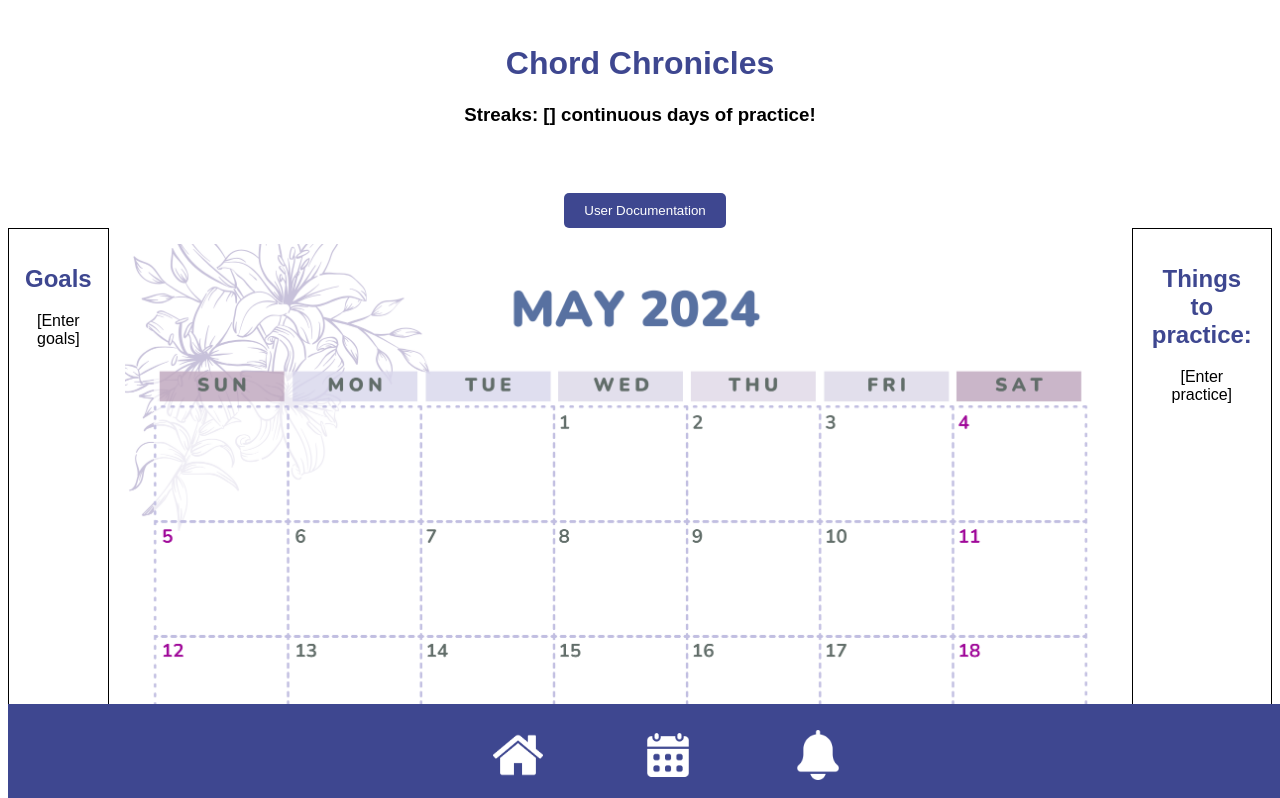
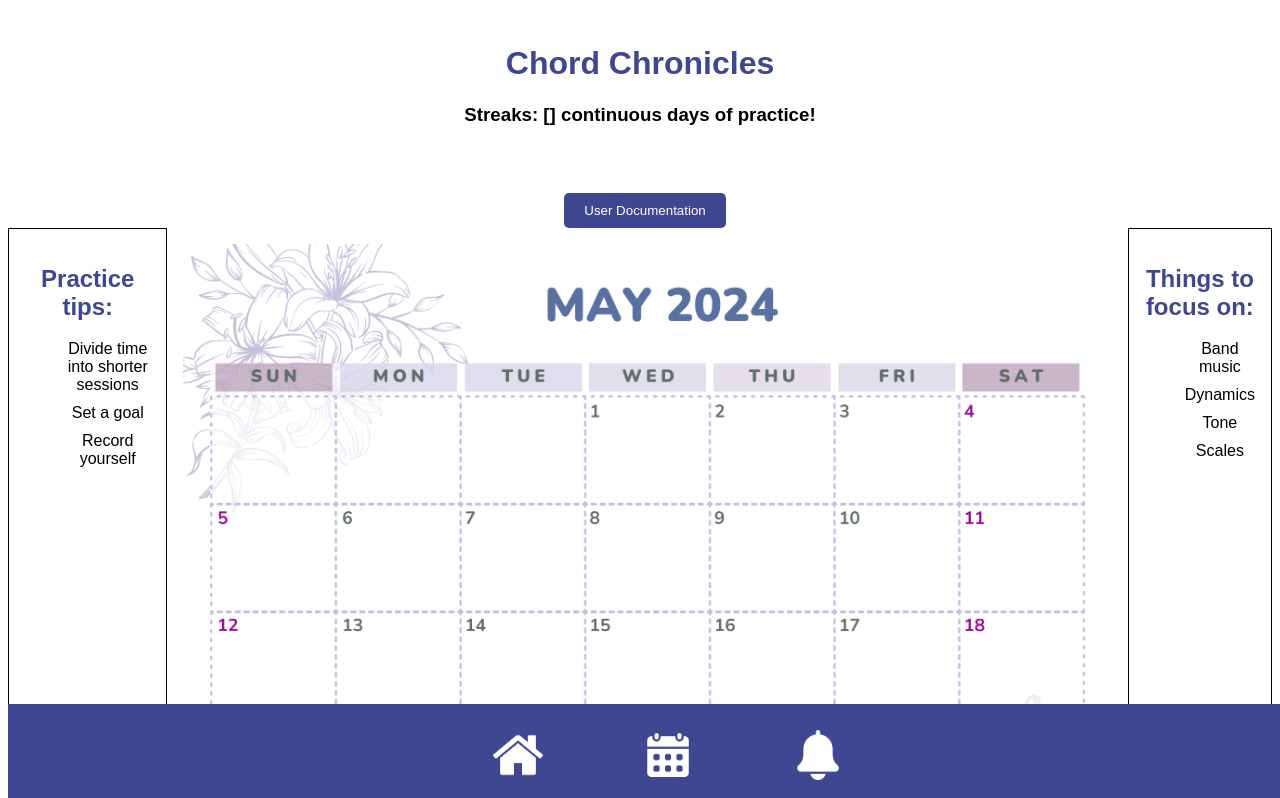
Before and after one commit to zimoee/ChordChronicles, a React (Vite) app: page /home in a window 1280 px wide. Shown: the top 798 px of the page. Built offline with nearby package versions, Linux system fonts and the light colour scheme.

Commit message:
added tips and focus

```diff
--- a/src/home.css
+++ b/src/home.css
@@ -11,6 +11,11 @@ header {
 h1, h2, h3, h4, h5, p {
   font-family: Arial, Helvetica, sans-serif;
 }
+
+ul, ol {
+  text-align: middle;
+}
+
 
 h1, h2 {
   color:  #3e4790;
--- a/src/home.jsx
+++ b/src/home.jsx
@@ -15,8 +15,12 @@ function Home(){
 
       <main>
         <section className = "goals-section">
-          <h2>Goals</h2>
-          <p>[Enter goals]</p>
+          <h2>Practice tips:</h2>
+          <ul>
+            <li>Divide time into shorter sessions</li>
+            <li>Set a goal</li>
+            <li>Record yourself</li>
+          </ul>
 
         </section>
 
@@ -25,8 +29,13 @@ function Home(){
         </section>
 
         <section className = "practice-section">
-          <h2>Things to practice:</h2>
-          <p>[Enter practice]</p>
+          <h2>Things to focus on:</h2>
+          <ol>
+            <li>Band music</li>
+            <li>Dynamics</li>
+            <li>Tone</li>
+            <li>Scales</li>
+          </ol>
         </section>
       </main>
     </div>
```
